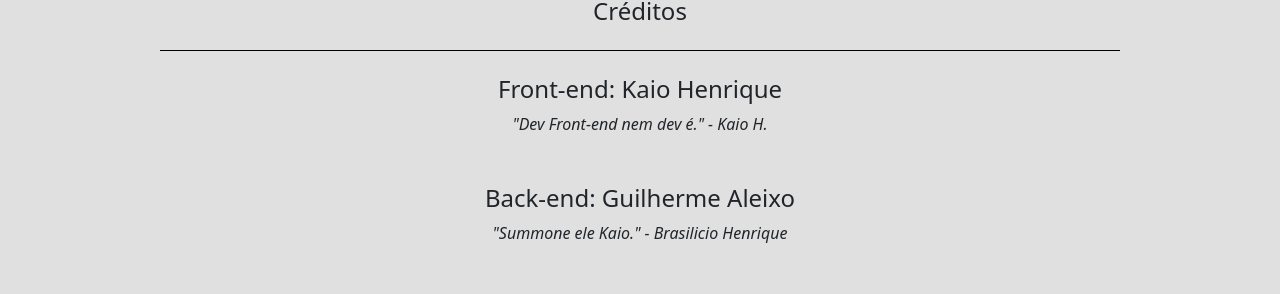
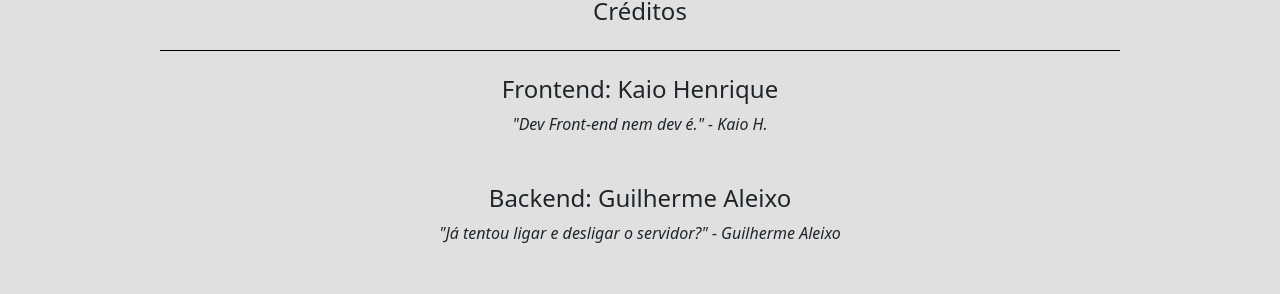
Before and after one commit to G-Aleixo/redis-employee-site, a React (Vite) app in the folder site/: page /#/credits in a window 1280 px wide. Shown: the part 212-506 px from the top of the page. Built offline with nearby package versions, Linux system fonts and the light colour scheme.

Commit message:
Correct credits

```diff
--- a/site/src/components/Credits.jsx
+++ b/site/src/components/Credits.jsx
@@ -16,15 +16,15 @@ export default function Credits() {
 
         <div className="row justify-content-center g-0 py-4">
           <div className="col-12 text-center mx-auto">
-            <h4>Front-end: Kaio Henrique</h4>
+            <h4>Frontend: Kaio Henrique</h4>
             <em>"Dev Front-end nem dev é." - Kaio H.</em>
           </div>
         </div>
 
         <div className="row justify-content-center g-0 py-4">
           <div className="col-12 text-center mx-auto">
-            <h4>Back-end: Guilherme Aleixo</h4>
-            <em>"Summone ele Kaio." - Brasilicio Henrique</em>
+            <h4>Backend: Guilherme Aleixo</h4>
+            <em>"Já tentou ligar e desligar o servidor?" - Guilherme Aleixo</em>
           </div>
         </div>
 
```
